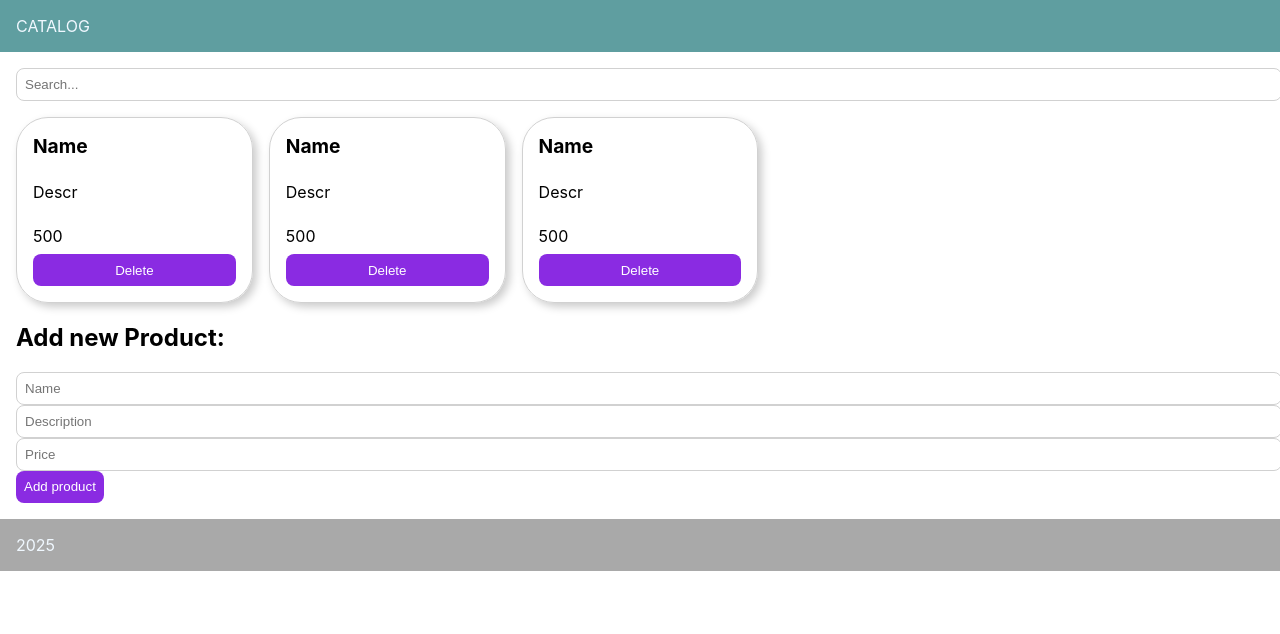
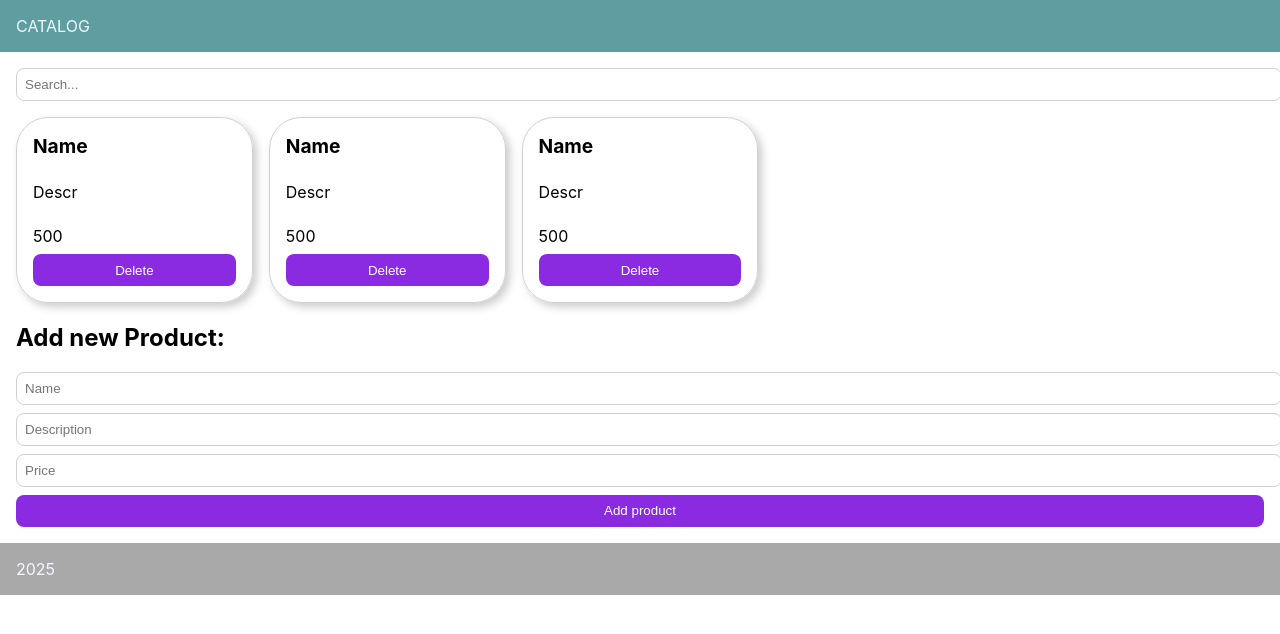
Before and after one commit to grimfand/test-catalog, a React (Create React App) app: page / in a window 1280 px wide. Shown: the top 634 px of the page. Built offline with nearby package versions, Linux system fonts and the light colour scheme.

Commit message:
style: form

```diff
--- a/src/components/ProductForm.jsx
+++ b/src/components/ProductForm.jsx
@@ -17,7 +17,7 @@ export default function ProductForm({ add }) {
 	}
 
 	return (
-		<form>
+		<form style={{ display: 'flex', flexDirection: 'column', gap: '0.5rem' }}>
 			<Input
 				type='text'
 				placeholder='Name'
```
